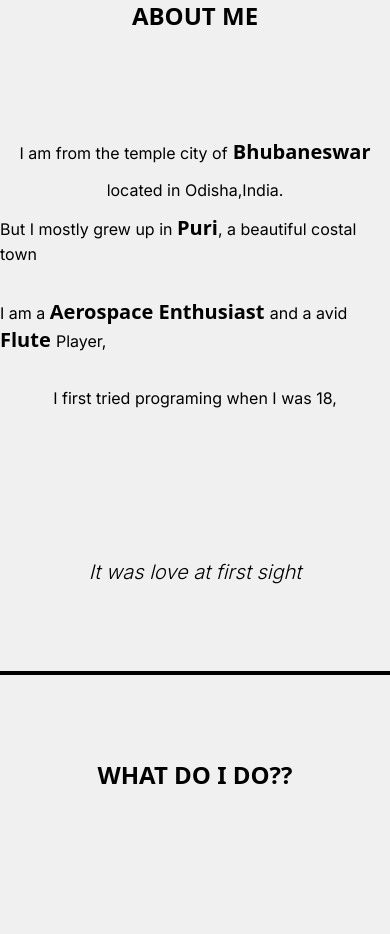
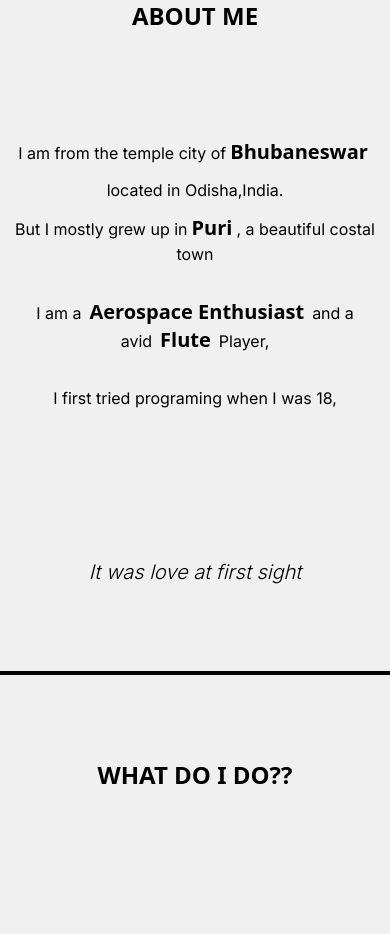
Before and after one commit to Subham-Beura/subhambeura.com, a Next.js app: page / in a window 390 px wide. Shown: the part 980-1914 px from the top of the page. Built offline with nearby package versions, Linux system fonts and the light colour scheme.

Commit message:
style: improve About Me section responsiveness

```diff
--- a/src/app/page.tsx
+++ b/src/app/page.tsx
@@ -49,30 +49,30 @@ export default function Home() {
       {/* About ME Section */}
       <div className="w-full mt-[10vh] pt-[10vh]  h-[80vh] flex flex-col justify-between items-center border-black border-t-4">
         <h3 className="font-bold text-2xl  uppercase font-sans">About Me</h3>
-        <div className="flex flex-col items-center space-y-8">
+        <div className="flex flex-col items-center space-y-8 px-2">
           <div className="flex flex-col justify-center items-center space-y-3">
-            <p>
+            <p className="text-center">
               I am from the temple city of
-              <span className="font-semibold font-sans text-xl">
-                {" "}
-                Bhubaneswar{" "}
+              <span className="font-semibold font-sans mx-1 text-xl">
+
+                 Bhubaneswar
               </span>
             </p>
             <p>located in Odisha,India.</p>
-            <p>
-              But I mostly grew up in{" "}
-              <span className="font-semibold font-sans text-xl">Puri</span>, a
+            <p className="text-center">
+              But I mostly grew up in
+              <span className="font-semibold font-sans text-xl mx-1">Puri</span>, a
               beautiful costal town
             </p>
           </div>
 
-          <p>
-            I am a{" "}
-            <span className="font-bold font-sans text-xl">
-              Aerospace Enthusiast{" "}
+          <p className="text-center">
+            I am a
+            <span className=" mx-2 font-bold font-sans text-xl">
+              Aerospace Enthusiast
             </span>
-            and a avid{" "}
-            <span className="font-bold font-sans text-xl">Flute </span>Player,
+            and a avid
+          <span className="mx-2 font-bold font-sans text-xl">Flute</span>Player,
           </p>
           <p>I first tried programing when I was 18,</p>
         </div>
@@ -86,13 +86,13 @@ export default function Home() {
         </h3>
         <div className="flex flex-col items-center space-y-8">
           <p>
-            I am a{" "}
+            I am a
             <span className="font-bold font-sans text-xl">
               Full Stack Web Developer
             </span>
           </p>
           <p>
-            I am a Web Developer in{" "}
+            I am a Web Developer in
             <Link
               href={"https://pssfinancial.com"}
               target="_blank"
```
